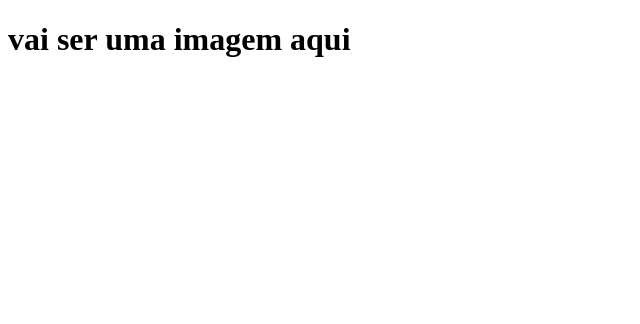
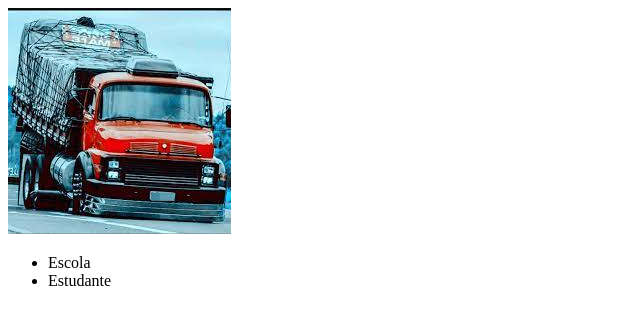
Before and after one commit to viniciusraiher/vinicius.html.css, a plain HTML site: page index.html in a window 1280 px wide. Shown: the whole page, without its empty margins (0-640 px from the left). Drawn offline with Linux system fonts and the light colour scheme.

Commit message:
Add files via upload

```diff
--- a/index.html
+++ b/index.html
@@ -3,10 +3,18 @@
 <head>
     <meta charset="UTF-8">
     <meta http-equiv="X-UA-Compatible" content="IE=edge">
-    <meta name="viewport" content="width=, initial-scale=1.0">
+    <meta name="viewport" content="width=device-width, initial-scale=1.0">
     <title>Document</title>
+    <link rel="stylesheet"
 </head>
 <body>
-<h1>vai ser uma imagem aqui</h1>
+    <header class="cabecalho">
+    <img class="cabecalho-imagem" src = "download.jpeg" alt="logo da alura start">
+    <ul class="cabecalho-lista">
+        <li class="cabecalho-lista-item">Escola</li>
+        <li class="cabecalho-lista-item">Estudante</li>
+    </ul>
+    </header>
+
 </body>
 </html>
```
Also changed, not shown: download.jpeg (added), itens-proibidos-para-caminhoes-caminhao-customizado-732x488.webp (added).
